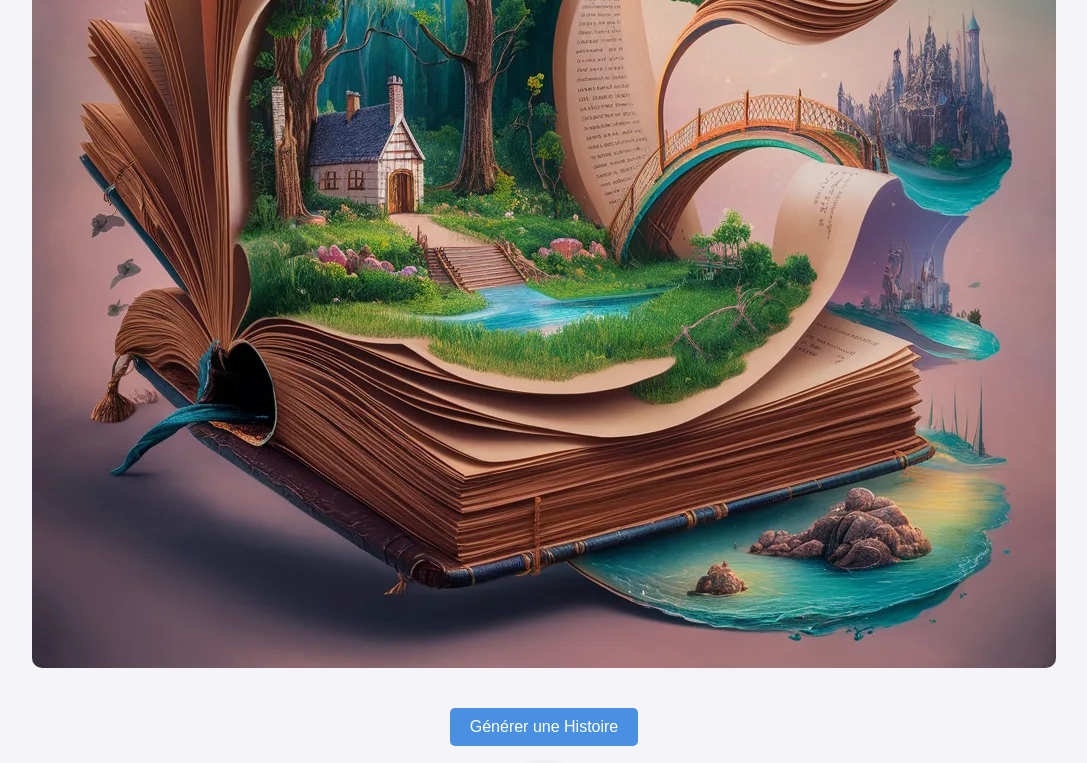
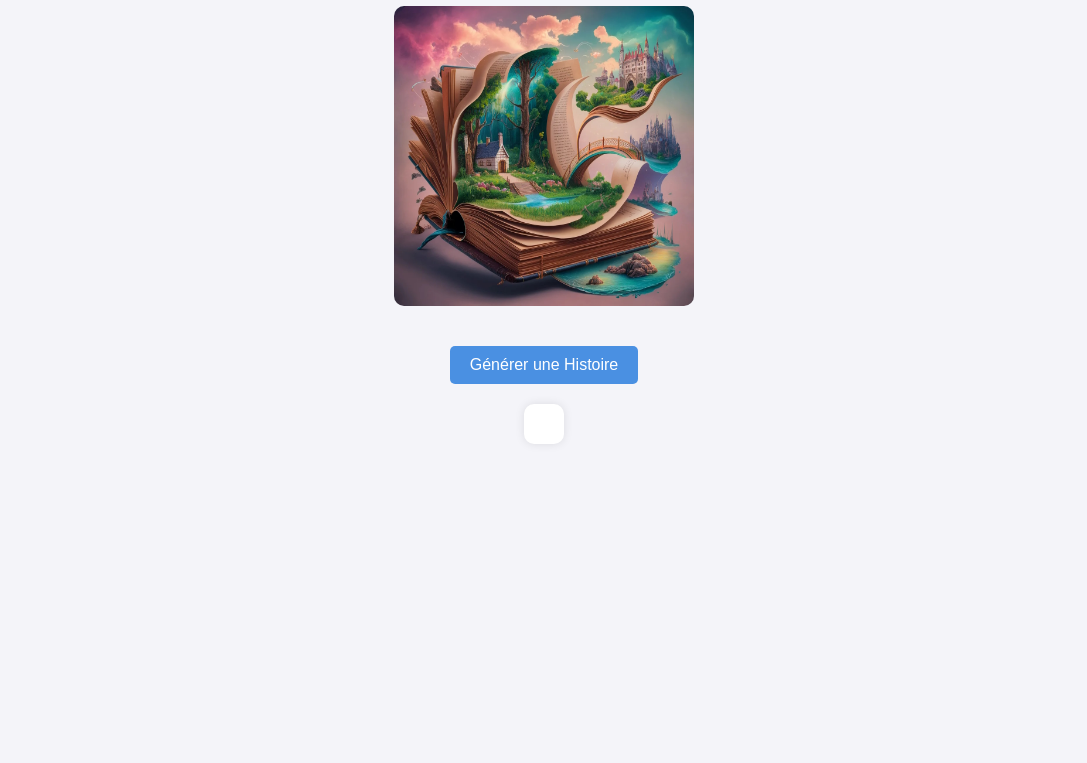
Before and after one commit to polenumerique/livre_infini, a plain HTML site: page index.html in a window 1280 px wide. Shown: the part 235-998 px from the top of the page, without its empty margins (96-1183 px from the left). After the commit the page ends 840 px from the top, so only its background shows below. Drawn offline with Linux system fonts and the light colour scheme.

Commit message:
Update index.html

```diff
--- a/index.html
+++ b/index.html
@@ -44,7 +44,7 @@
             white-space: pre-wrap;
         }
         img {
-            max-width: 100%;
+            max-width: 300px;
             height: auto;
             border-radius: 10px;
             margin-bottom: 20px;
```
